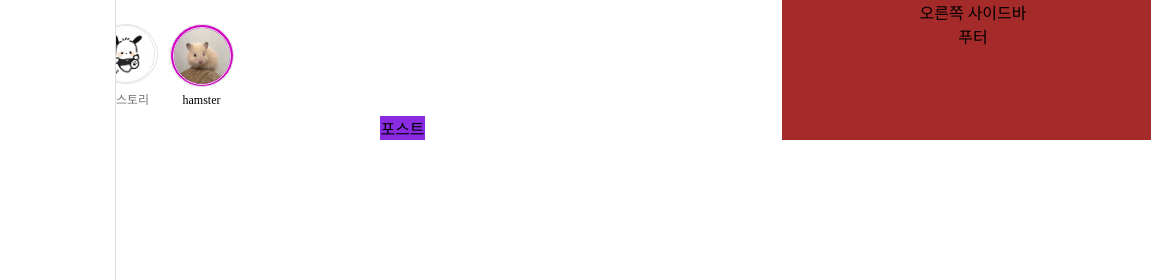
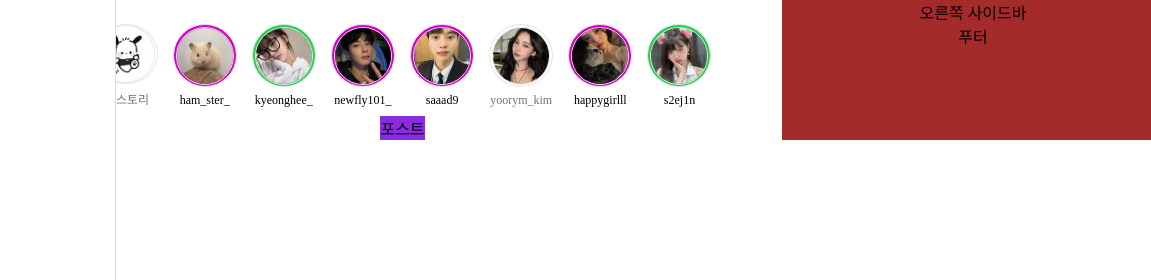
Before and after one commit to S2ej1n/InstagramClone, a plain HTML site: page index.html in a window 1280 px wide. Shown: the top 280 px of the page, 129-1280 px from the left. Drawn offline with Linux system fonts and the light colour scheme.

Commit message:
스토리 프로필 추가 완료

```diff
--- a/index.html
+++ b/index.html
@@ -84,7 +84,43 @@
                         <div class="img-div2">
                             <img src="image/hamster.png">
                         </div>
-                        <p>hamster</p>
+                        <p>ham_ster_</p>
+                    </div>
+                    <div class="profile-box2">
+                        <div class="img-div3">
+                            <img src="image/anyujin.jpeg">
+                        </div>
+                        <p>kyeonghee_</p>
+                    </div>
+                    <div class="profile-box2">
+                        <div class="img-div2">
+                            <img src="image/cha.jpeg">
+                        </div>
+                        <p>newfly101_</p>
+                    </div>
+                    <div class="profile-box2">
+                        <div class="img-div2">
+                            <img src="image/songkang.jpg">
+                        </div>
+                        <p>saaad9</p>
+                    </div>
+                    <div class="profile-box">
+                        <div class="img-div">
+                            <img src="image/karina.jpg">
+                        </div>
+                        <p>yoorym_kim</p>
+                    </div>
+                    <div class="profile-box2">
+                        <div class="img-div2">
+                            <img src="image/hansohee.jpg">
+                        </div>
+                        <p>happygirlll</p>
+                    </div>
+                    <div class="profile-box2">
+                        <div class="img-div3">
+                            <img src="image/jang.jpeg">
+                        </div>
+                        <p>s2ej1n</p>
                     </div>
                 </div>
                 <div class="post" style="background-color: blueviolet;">
--- a/styles/main.css
+++ b/styles/main.css
@@ -75,6 +75,7 @@
     height: 84px;
     padding: 8px 0px;
     display: flex;
+    justify-content: space-between;
 }
 .profile-box {
     height: 84px;
@@ -150,3 +151,16 @@
     font-size: 12px;
     padding: 0px 2px;
 }
+.img-div3{
+    height: 64px;
+    width: 64px;
+    background-color: #1FD14E;
+    border-radius: 50%;
+    border: 1px solid;
+    border-color: var(--story-border);
+    display: flex;
+    justify-content: center;
+    align-items: center;
+    box-sizing: border-box;
+    margin-bottom: 6px;
+}
```
Also changed, not shown: image/anyujin.jpeg (added), image/cha.jpeg (added), image/hansohee.jpg (added), image/jang.jpeg (added), image/karina.jpg (added), image/songkang.jpg (added).
